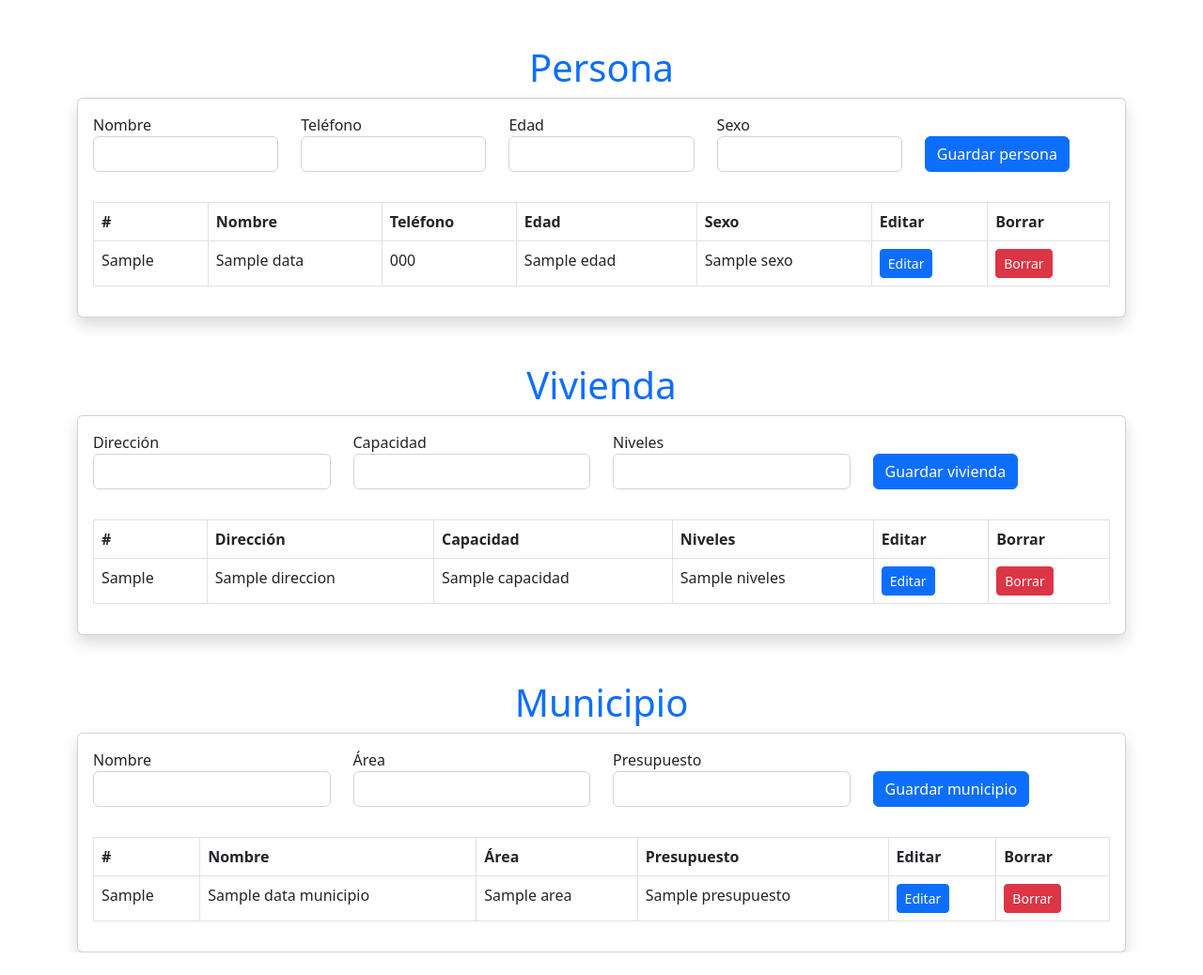
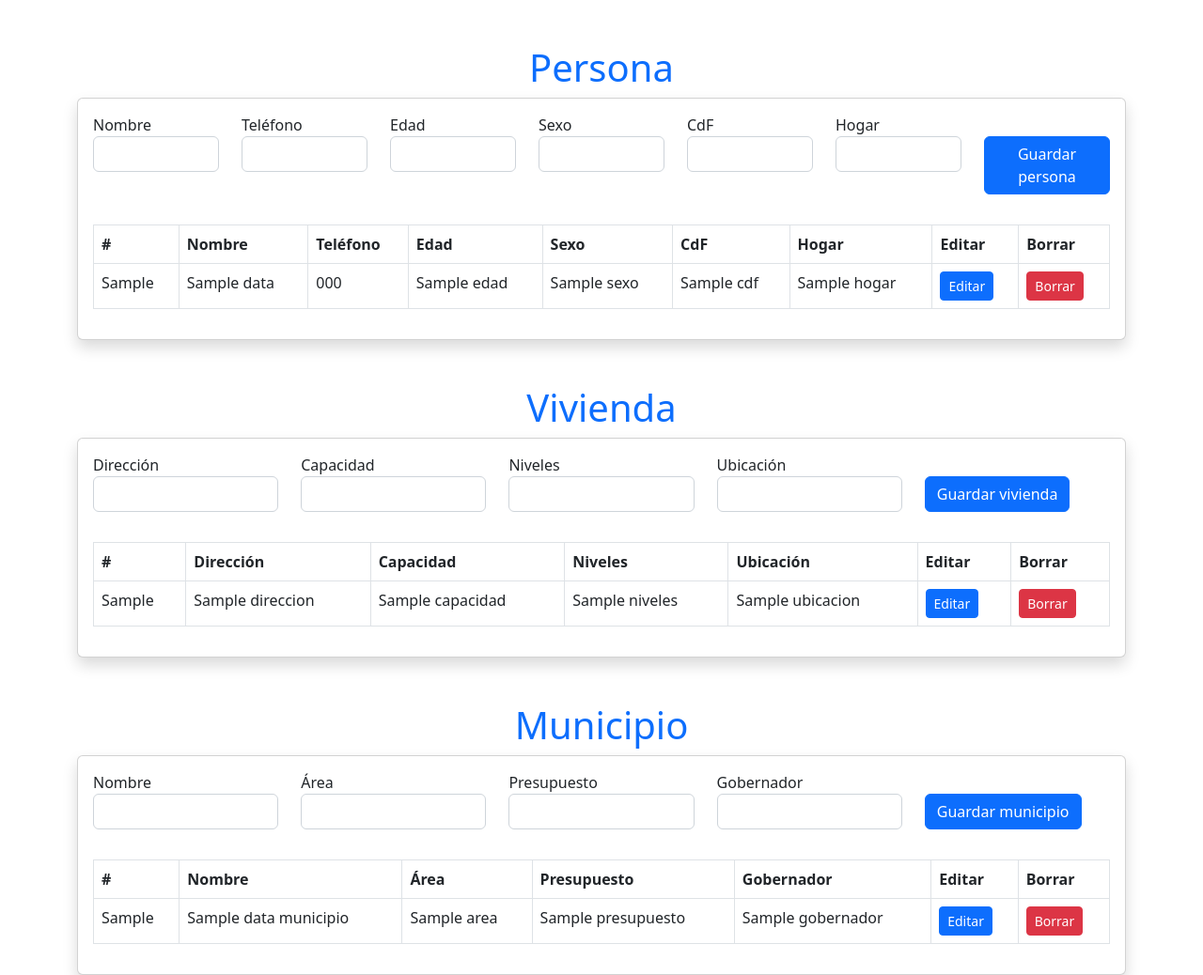
Before and after one commit to felipeperezleal/lab0-crud, a Flask app: template src/templates/index.html in a window 1280 px wide. Shown: the whole page at 94% size. Before the commit the page ends 1014 px from the top, so only its background shows below. Run offline with Flask 2, Linux system fonts and the light colour scheme; the template is opened without the code that fills it: most values are stand-ins (such as "Sample title", 1, 10 or a date in 2020).

Commit message:
edits html

```diff
--- a/src/app.py
+++ b/src/app.py
@@ -65,7 +65,7 @@ def addPersona():
     return redirect(url_for('home'))
 
 #Ruta para borrar persona
-@app.route('/delete/<string:id>')
+@app.route('/deletePersona/<string:id>')
 def deletePersona(id):
     cursor = db.database.cursor()
     sql = "DELETE FROM persona WHERE id=%s"
@@ -114,7 +114,7 @@ def addVivienda():
     return redirect(url_for('home'))
 
 #Ruta para borrar vivienda
-@app.route('/delete/<string:id>')
+@app.route('/deleteVivienda/<string:id>')
 def deleteVivienda(id):
     cursor = db.database.cursor()
     sql = "DELETE FROM vivienda WHERE id=%s"
@@ -125,16 +125,17 @@ def deleteVivienda(id):
     return redirect(url_for('home'))
 
 #Ruta para actualizar vivienda
-@app.route('/update/<string:id>', methods=['POST'])
+@app.route('/updateVivienda/<string:id>', methods=['POST'])
 def updateVivienda(id):
     #Haciendo request a los datos
     direccion = request.form['direccion']
     capacidad = request.form['capacidad']
     niveles = request.form['niveles']
+    ubicacion = request.form['ubicacion']
 
     if direccion and capacidad and niveles:
         cursor = db.database.cursor()
-        sql = "UPDATE vivienda SET direccion = %s, capacidad = %s, niveles = %s WHERE id = %s"
+        sql = "UPDATE vivienda SET direccion = %s, capacidad = %s, niveles = %s, ubicacion = %s WHERE id = %s"
         data = (direccion, capacidad, niveles, id)
         cursor.execute(sql, data)
         db.database.commit()
--- a/src/templates/index.html
+++ b/src/templates/index.html
@@ -35,6 +35,14 @@
                             <input type="text" class="form-control mb-3" name="sexo">
                         </div>
                         <div class="col">
+                            <label>CdF</label>
+                            <input type="text" class="form-control mb-3" name="cdf">
+                        </div>
+                        <div class="col">
+                            <label>Hogar</label>
+                            <input type="text" class="form-control mb-3" name="hogar">
+                        </div>
+                        <div class="col">
                             <button class="btn btn-primary mb-3 mt-4" type="submit">Guardar persona</button>
                         </div>
                     </div>
@@ -49,6 +57,8 @@
                         <th scope="col">Teléfono</th>
                         <th scope="col">Edad</th>
                         <th scope="col">Sexo</th>
+                        <th scope="col">CdF</th>
+                        <th scope="col">Hogar</th>
                         <th scope="col">Editar</th>
                         <th scope="col">Borrar</th>
                     </thead>
@@ -60,6 +70,8 @@
                             <td>{{i.telefono}}</td>
                             <td>{{i.edad}}</td>
                             <td>{{i.sexo}}</td>
+                            <td>{{i.cdf}}</td>
+                            <td>{{i.hogar}}</td>
                             <td><button class="btn btn-primary btn-sm" id="btn-edit{{i.id_persona}}" data-bs-toggle="modal" data-bs-target="#modal{{i.id_persona}}">Editar</button></td>
                             <td><a href="{{url_for('deletePersona', id=i.id_persona)}}" class="btn btn-danger btn-sm">Borrar</a></td>
                         </tr>
@@ -82,6 +94,10 @@
                                         <input type="text" class="form-control mb-3" name="edad" value="{{i.edad}}">
                                         <label>Sexo</label>
                                         <input type="text" class="form-control mb-3" name="sexo" value="{{i.sexo}}">
+                                        <label>CdF</label>
+                                        <input type="text" class="form-control mb-3" name="edad" value="{{i.cdf}}">
+                                        <label>Hogar</label>
+                                        <input type="text" class="form-control mb-3" name="sexo" value="{{i.hogar}}">
                                         <button class="btn btn-primary mb-3 mt-4" type="submit">Guardar persona</button>
                                 </div>
                                 <div class="modal-footer">
@@ -121,6 +137,10 @@
                             <input type="text" class="form-control mb-3" name="niveles">
                         </div>
                         <div class="col">
+                            <label>Ubicación</label>
+                            <input type="text" class="form-control mb-3" name="ubicacion">
+                        </div>
+                        <div class="col">
                             <button class="btn btn-primary mb-3 mt-4" type="submit">Guardar vivienda</button>
                         </div>
                     </div>
@@ -134,6 +154,7 @@
                         <th scope="col">Dirección</th>
                         <th scope="col">Capacidad</th>
                         <th scope="col">Niveles</th>
+                        <th scope="col">Ubicación</th>
                         <th scope="col">Editar</th>
                         <th scope="col">Borrar</th>
                     </thead>
@@ -144,26 +165,29 @@
                             <td>{{i.direccion}}</td>
                             <td>{{i.capacidad}}</td>
                             <td>{{i.niveles}}</td>
-                            <td><button class="btn btn-primary btn-sm" id="btn-edit{{i.id_vivienda}}" data-bs-toggle="modal" data-bs-target="#modal{{i.id_vivienda}}">Editar</button></td>
+                            <td>{{i.ubicacion}}</td>
+                            <td><button class="btn btn-primary btn-sm" id="btn-editVivienda{{i.id_vivienda}}" data-bs-toggle="modal" data-bs-target="#modalVivienda{{i.id_vivienda}}">Editar</button></td>
                             <td><a href="{{url_for('deleteVivienda', id=i.id_vivienda)}}" class="btn btn-danger btn-sm">Borrar</a></td>
                         </tr>
 
                         <!-- Modal -->
-                        <div class="modal fade" id="modal{{i.id_vivienda}}" tabindex="-1" aria-labelledby="exampleModalLabel" aria-hidden="true">
+                        <div class="modal fade" id="modalVivienda{{i.id_vivienda}}" tabindex="-1" aria-labelledby="exampleModalLabel" aria-hidden="true">
                             <div class="modal-dialog">
                               <div class="modal-content">
                                 <div class="modal-header">
-                                  <h1 class="modal-title fs-5" id="exampleModalLabel">Vivienda</h1>
+                                  <h1 class="modal-title fs-5" id="exampleModalLabel">{{i.direccion}}</h1>
                                   <button type="button" class="btn-close" data-bs-dismiss="modal" aria-label="Close"></button>
                                 </div>
                                 <div class="modal-body">
-                                    <form action="/update/{{i.id_vivienda}}" method="post"></form>
+                                    <form action="/updateVivienda/{{i.id_vivienda}}" method="post"></form>
                                         <label>Dirección</label>
                                         <input type="text" class="form-control mb-3" name="direccion" value="{{i.direccion}}">
                                         <label>Capacidad</label>
                                         <input type="text" class="form-control mb-3" name="capacidad" value="{{i.capacidad}}">
                                         <label>Niveles</label>
                                         <input type="text" class="form-control mb-3" name="niveles" value="{{i.niveles}}">
+                                        <label>Ubicación</label>
+                                        <input type="text" class="form-control mb-3" name="ubicacion" value="{{i.ubicacion}}">
                                         <button class="btn btn-primary mb-3 mt-4" type="submit">Guardar vivienda</button>
                                 </div>
                                 <div class="modal-footer">
@@ -203,6 +227,10 @@
                             <input type="text" class="form-control mb-3" name="presupuesto">
                         </div>
                         <div class="col">
+                            <label>Gobernador</label>
+                            <input type="text" class="form-control mb-3" name="gobernador">
+                        </div>
+                        <div class="col">
                             <button class="btn btn-primary mb-3 mt-4" type="submit">Guardar municipio</button>
                         </div>
                     </div>
@@ -216,6 +244,7 @@
                         <th scope="col">Nombre</th>
                         <th scope="col">Área</th>
                         <th scope="col">Presupuesto</th>
+                        <th scope="col">Gobernador</th>
                         <th scope="col">Editar</th>
                         <th scope="col">Borrar</th>
                     </thead>
@@ -226,12 +255,13 @@
                             <td>{{i.nombre}}</td>
                             <td>{{i.area}}</td>
                             <td>{{i.presupuesto}}</td>
-                            <td><button class="btn btn-primary btn-sm" id="btn-edit{{i.id_municipio}}" data-bs-toggle="modal" data-bs-target="#modal{{i.id_municipio}}">Editar</button></td>
+                            <td>{{i.gobernador}}</td>
+                            <td><button class="btn btn-primary btn-sm" id="btn-editMunicipio{{i.id_municipio}}" data-bs-toggle="modal" data-bs-target="#modalMunicipio{{i.id_municipio}}">Editar</button></td>
                             <td><a href="{{url_for('deleteMunicipio', id=i.id_municipio)}}" class="btn btn-danger btn-sm">Borrar</a></td>
                         </tr>
 
                         <!-- Modal -->
-                        <div class="modal fade" id="modal{{i.id_municipio}}" tabindex="-1" aria-labelledby="exampleModalLabel" aria-hidden="true">
+                        <div class="modal fade" id="modalMunicipio{{i.id_municipio}}" tabindex="-1" aria-labelledby="exampleModalLabel" aria-hidden="true">
                             <div class="modal-dialog">
                               <div class="modal-content">
                                 <div class="modal-header">
@@ -239,13 +269,15 @@
                                   <button type="button" class="btn-close" data-bs-dismiss="modal" aria-label="Close"></button>
                                 </div>
                                 <div class="modal-body">
-                                    <form action="/update/{{i.id_municipio}}" method="post"></form>
+                                    <form action="/updateMunicipio/{{i.id_municipio}}" method="post"></form>
                                         <label>Nombre</label>
                                         <input type="text" class="form-control mb-3" name="nombre" value="{{i.nombre}}">
                                         <label>Área</label>
                                         <input type="text" class="form-control mb-3" name="area" value="{{i.area}}">
                                         <label>Presupuesto</label>
                                         <input type="text" class="form-control mb-3" name="presupuesto" value="{{i.presupuesto}}">
+                                        <label>Gobernador</label>
+                                        <input type="text" class="form-control mb-3" name="gobernador" value="{{i.gobernador}}">
                                         <button class="btn btn-primary mb-3 mt-4" type="submit">Guardar municipio</button>
                                 </div>
                                 <div class="modal-footer">
```
